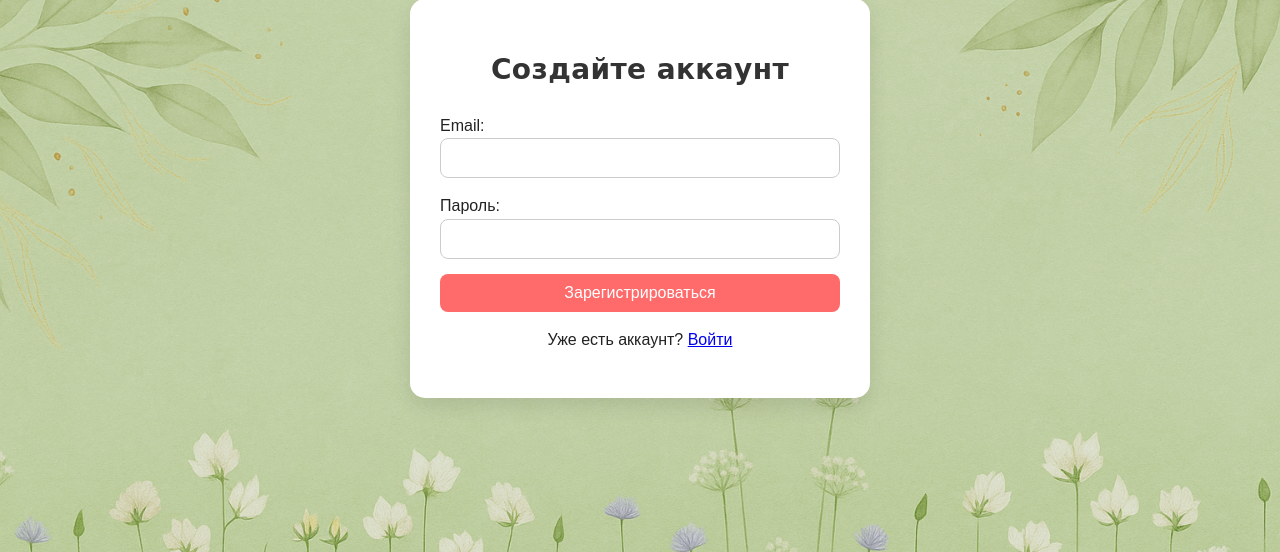
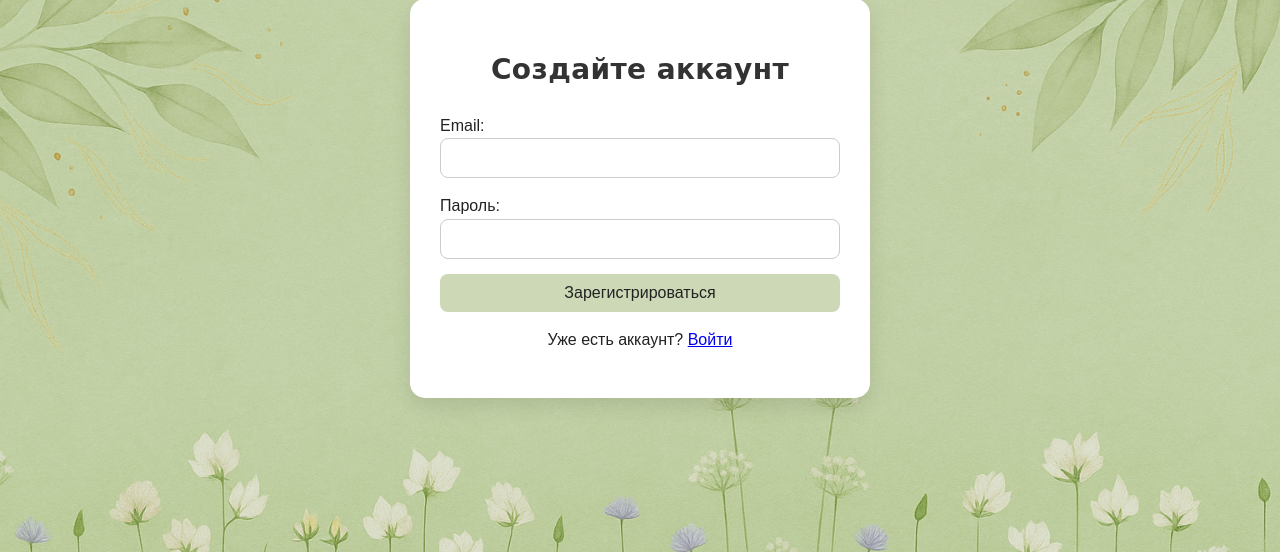
Before and after one commit to vihuhool/wedding, a Flask app: page /register in a window 1280 px wide. Shown: the part 61-613 px from the top of the page. Run offline with Flask 3, Linux system fonts and the light colour scheme; parts of the project's set-up code (start-up, migrations or seed data) failed here and were passed over.

Commit message:
something added

```diff
--- a/static/styles.css
+++ b/static/styles.css
@@ -344,16 +344,16 @@ h3, legend { font-size: 50px; }
 
 .auth-form button {
   padding: 10px;
-  background-color: #ff6b6b;
+  background-color: #c3d0a7d3;
   border: none;
   border-radius: 8px;
-  color: white;
+  color: #222;
   font-size: 16px;
   cursor: pointer;
 }
 
 .auth-form button:hover {
-  background-color: #ff4c4c;
+  background-color: #8e9b72d3;
 }
 
 .auth-container p {
```
